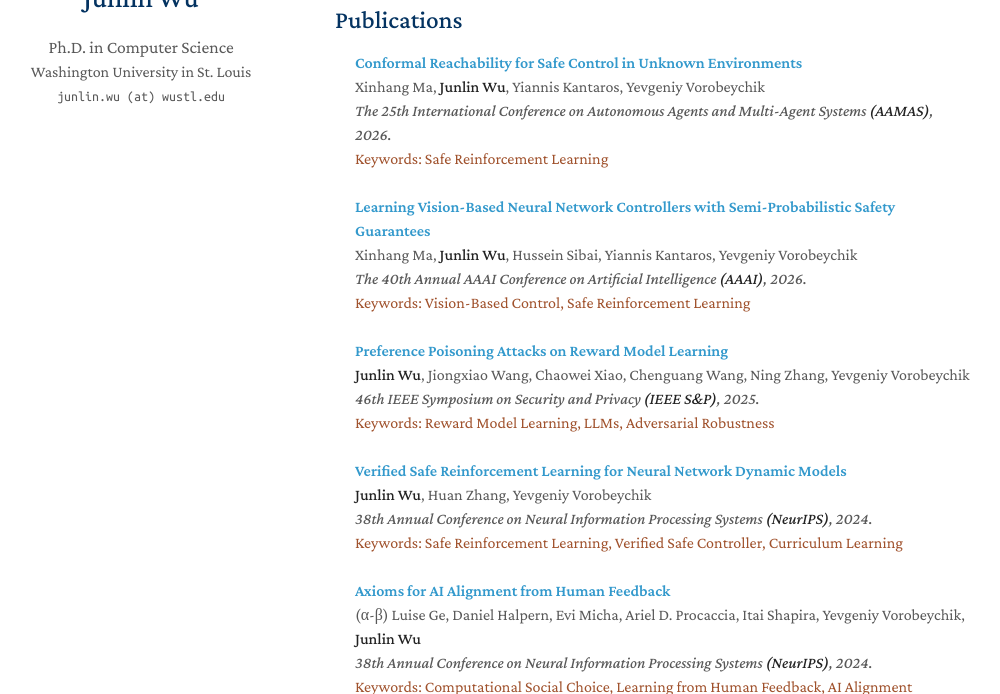
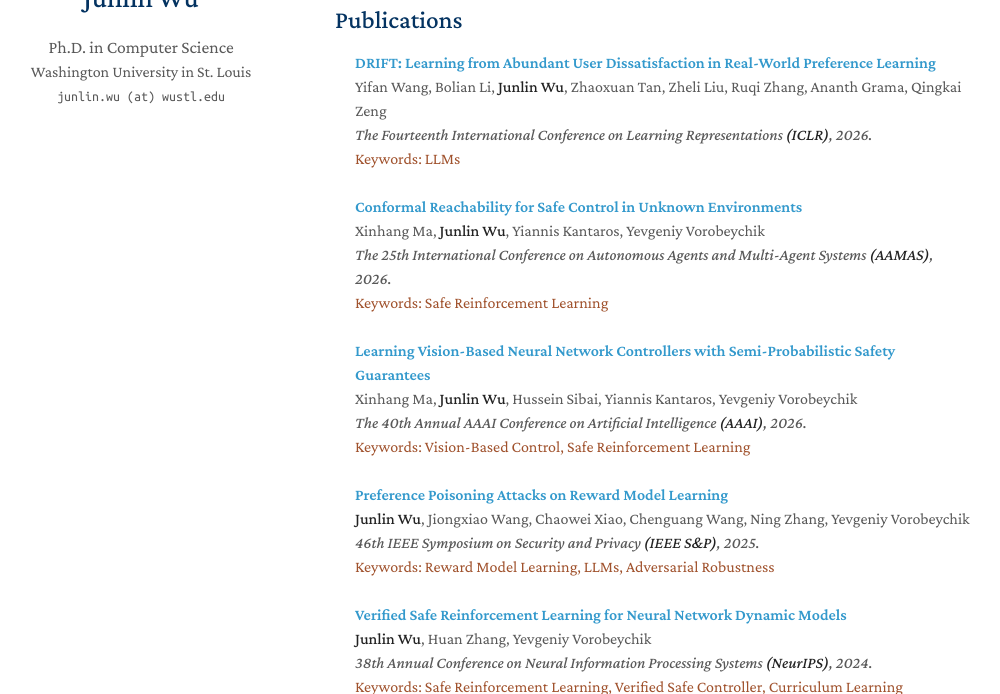
Before and after one commit to jlwu002/jlwu002.github.io, a Jekyll site: the page built from index.md, in a window 1280 px wide and 900 px high, scrolled down 452 px, cut to the strip 206-900 px from the top of the window. Shown: the whole strip, without its empty margins (135-1135 px from the left). Built offline with Jekyll 4.4.1, drawn with Linux system fonts in a browser that asks for light colours; a style sheet for code colours, icons or effects is not loaded; our own code applies the rules of GitHub Pages for plain Markdown files.

Commit message:
Add publication on user dissatisfaction in preference learning
Added a new publication entry for the ICLR 2026 conference.

```diff
--- a/_data/publications.yml
+++ b/_data/publications.yml
@@ -1,4 +1,11 @@
 main:
+
+  - title: "DRIFT: Learning from Abundant User Dissatisfaction in Real-World Preference Learning"
+    authors: Yifan Wang, Bolian Li, <strong>Junlin Wu</strong>, Zhaoxuan Tan, Zheli Liu, Ruqi Zhang, Ananth Grama, Qingkai Zeng
+    conference_short: ICLR 2026
+    conference: The Fourteenth International Conference on Learning Representations <strong>(ICLR)</strong>, 2026.
+    pdf: https://arxiv.org/pdf/2510.02341
+    keyword: "Keywords: LLMs"
 
   - title: "Conformal Reachability for Safe Control in Unknown Environments"
     authors: Xinhang Ma, <strong>Junlin Wu</strong>, Yiannis Kantaros, Yevgeniy Vorobeychik
```
